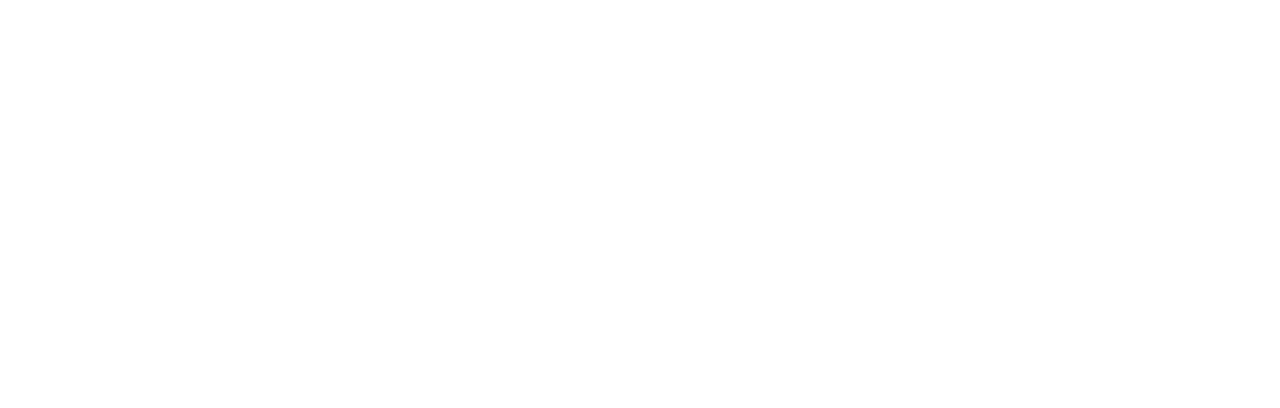
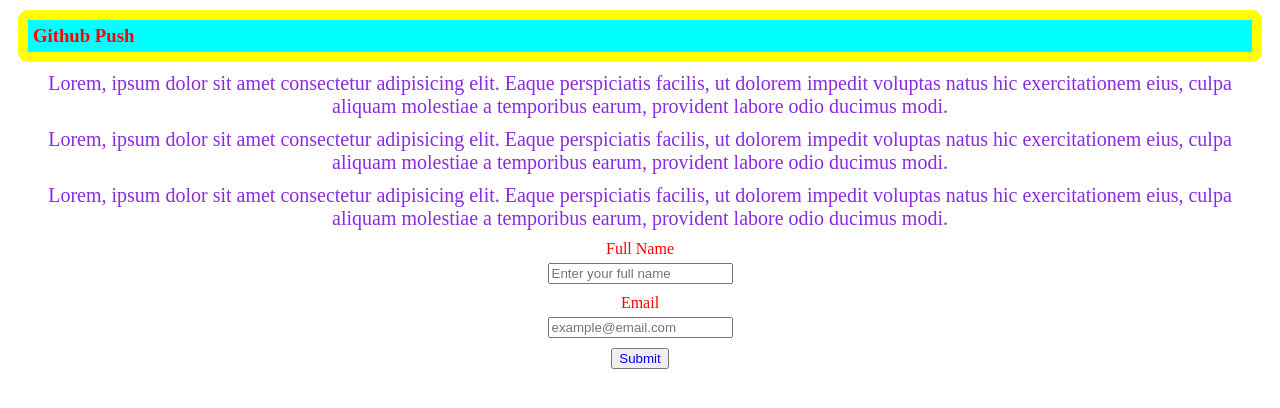
Before and after one commit to Md-Shohanul-Islam/my-first-github-repo, a plain HTML site: page index.html in a window 1280 px wide. Drawn offline with Linux system fonts and the light colour scheme.

Commit message:
First push

```diff
--- a/index.html
+++ b/index.html
@@ -4,8 +4,22 @@
     <meta charset="UTF-8">
     <meta name="viewport" content="width=device-width, initial-scale=1.0">
     <title>My first ever Github repo</title>
+    <link rel="stylesheet" href="style.css">
 </head>
 <body>
+    <h3>Github Push</h3>
+    <div>
+        <p>Lorem, ipsum dolor sit amet consectetur adipisicing elit. Eaque perspiciatis facilis, ut dolorem impedit voluptas natus hic exercitationem eius, culpa aliquam molestiae a temporibus earum, provident labore odio ducimus modi.</p>
+        <p>Lorem, ipsum dolor sit amet consectetur adipisicing elit. Eaque perspiciatis facilis, ut dolorem impedit voluptas natus hic exercitationem eius, culpa aliquam molestiae a temporibus earum, provident labore odio ducimus modi.</p>
+        <p>Lorem, ipsum dolor sit amet consectetur adipisicing elit. Eaque perspiciatis facilis, ut dolorem impedit voluptas natus hic exercitationem eius, culpa aliquam molestiae a temporibus earum, provident labore odio ducimus modi.</p>
+    </div>
+    <form action="">
+        <label for="name" id="fname">Full Name</label><br>
+        <input type="text" id="name" name="name" placeholder="Enter your full name"><br>
+        <label for="email" id="femail">Email</label><br>
+        <input type="email" id="email" placeholder="example@email.com"><br>
+        <input type="submit" value="Submit" id="submit">
+    </form>
 
 </body>
 </html>
--- /dev/null
+++ b/style.css
@@ -0,0 +1,37 @@
+h3{
+    background-color: aqua;
+    color: red;
+    border: 10px solid yellow;
+    border-radius: 10px;
+    margin: 10px;
+    padding: 5px;
+}
+p{
+    color: blueviolet;
+    font-size: 20px  ;
+    margin: 10px;
+    text-align: center;
+}
+form{
+    text-align: center;
+}
+#name{
+    color: blue;
+    margin: 5px 5px 10px;
+}
+#email{
+    color: blue;
+    margin-bottom: 10px;
+    margin-top: 5px;
+}
+#fname{
+    color: red;
+    text-align: left;
+}
+#femail{
+    color: red;
+    text-align: left;
+}
+#submit{
+    color: blue;
+}
```
